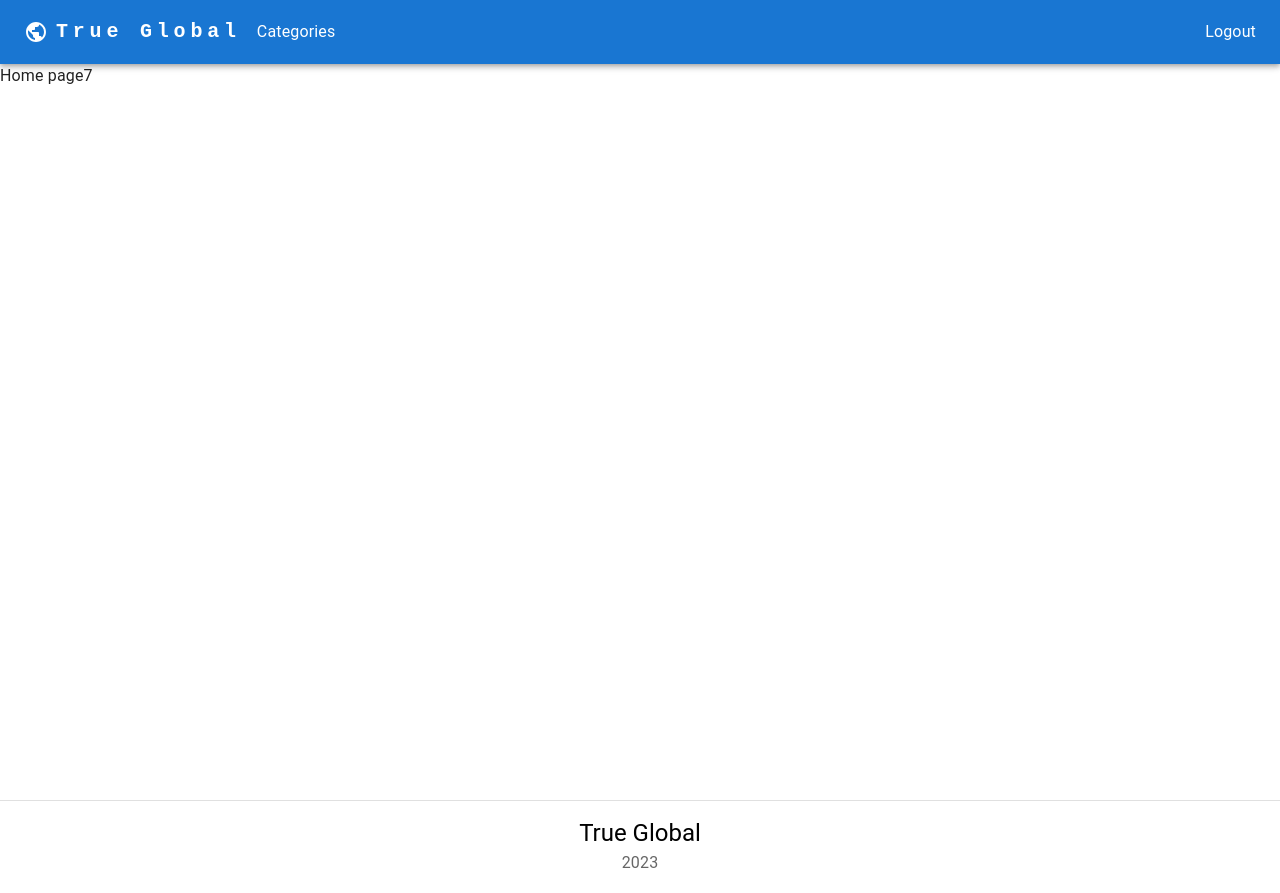
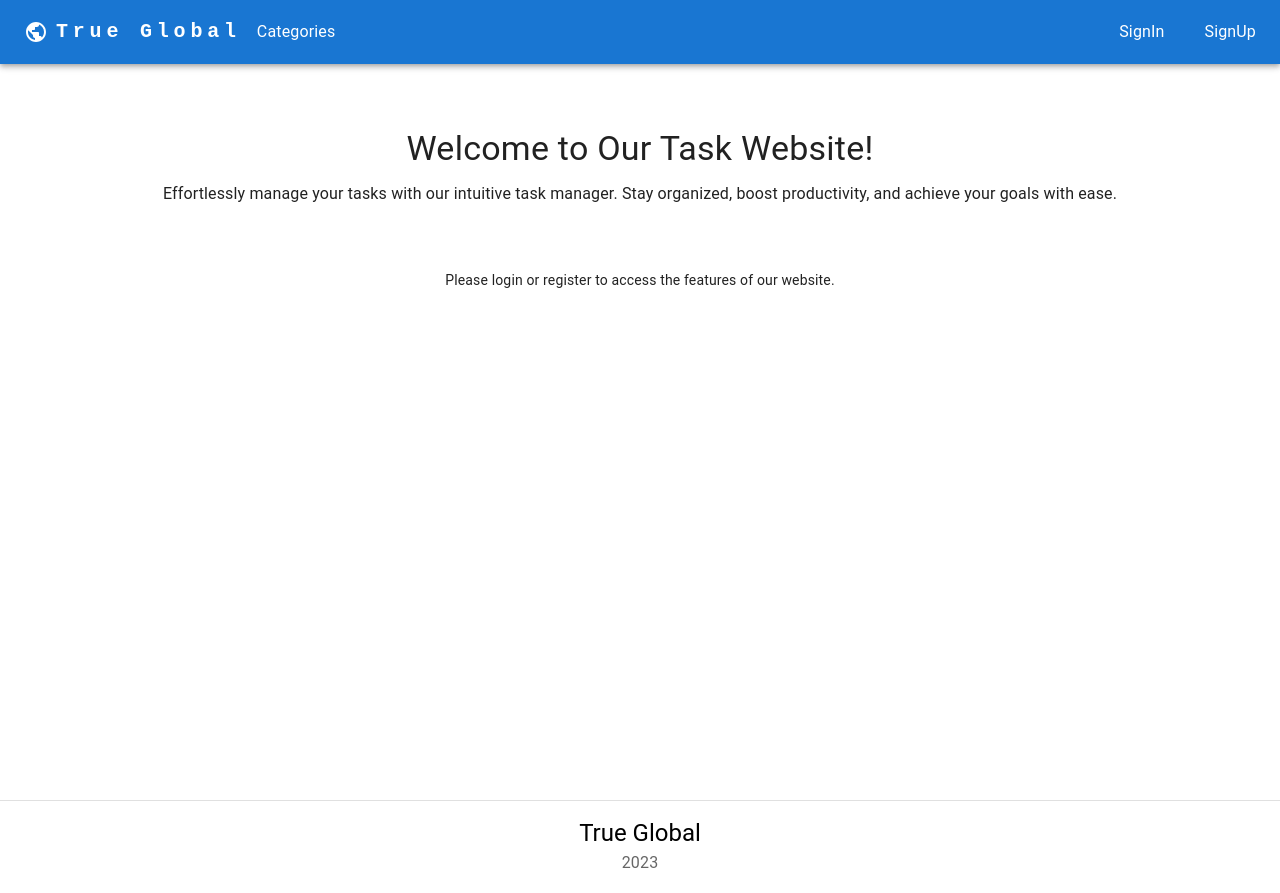
Before and after one commit to mamamamamaa/true_global, a React (Vite) app: page / in a window 1280 px wide. Built offline with nearby package versions, Linux system fonts and the light colour scheme; no server answers.

Commit message:
add home page

```diff
--- a/src/components/Layout.tsx
+++ b/src/components/Layout.tsx
@@ -4,6 +4,7 @@ import { Toast } from "./Toast.tsx";
 import { Header } from "./Header.tsx";
 import { Footer } from "./Footer.tsx";
 import { Loader } from "./Loader.tsx";
+import { Container } from "@mui/material";
 
 export const Layout: FC = () => {
   return (
@@ -12,9 +13,11 @@ export const Layout: FC = () => {
       <Loader />
       <Header />
       <main>
-        <Suspense>
-          <Outlet />
-        </Suspense>
+        <Container maxWidth="xl">
+          <Suspense>
+            <Outlet />
+          </Suspense>
+        </Container>
       </main>
       <Footer />
     </>
--- a/src/pages/Home.tsx
+++ b/src/pages/Home.tsx
@@ -1,7 +1,27 @@
 import { FC } from "react";
+import { useAppSelector } from "../redux/hooks.ts";
+import { selectAuthEmail } from "../redux/auth/selectors.ts";
+import { Box, Typography } from "@mui/material";
 
 const Home: FC = () => {
-  return <>Home page7</>;
+  const email = useAppSelector(selectAuthEmail);
+
+  return (
+    <Box marginTop={"4rem"} textAlign={"center"}>
+      <Typography variant="h4" component="h1" gutterBottom>
+        {email ? `Welcome, ${email}!` : "Welcome to Our Task Website!"}
+      </Typography>
+      <Typography variant="body1" marginBottom={"4rem"}>
+        Effortlessly manage your tasks with our intuitive task manager. Stay
+        organized, boost productivity, and achieve your goals with ease.
+      </Typography>
+      {!email && (
+        <Typography variant="body2">
+          Please login or register to access the features of our website.
+        </Typography>
+      )}
+    </Box>
+  );
 };
 
 export default Home;
--- a/src/redux/auth/slice.ts
+++ b/src/redux/auth/slice.ts
@@ -2,20 +2,12 @@ import { createSlice, isAnyOf } from "@reduxjs/toolkit";
 import { AuthState } from "../../types/auth.ts";
 import { logout, signIn, signUp } from "./operations.ts";
 
-// const initialState: AuthState = {
-//   email: null,
-//   accessToken: null,
-//   error: null,
-//   isLoading: false,
-//   isLoggedIn: false,
-// };
-
 const initialState: AuthState = {
-  email: "maks.denishchuk@gmail.com",
+  email: null,
   accessToken: null,
   error: null,
   isLoading: false,
-  isLoggedIn: true,
+  isLoggedIn: false,
 };
 
 const extraAction = [signIn, signUp, logout];
```
